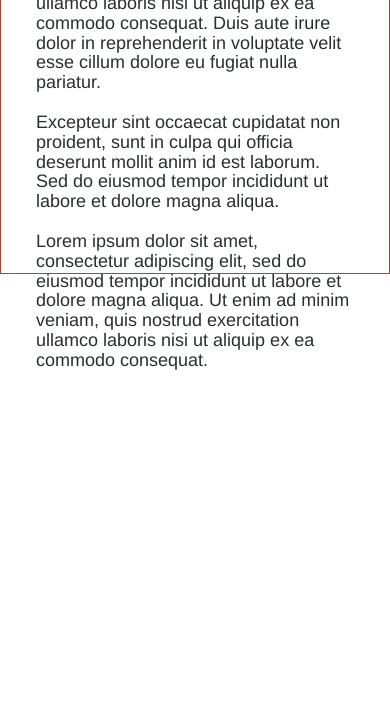
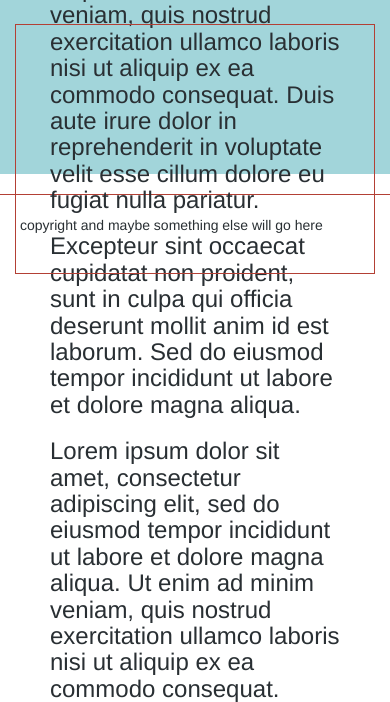
Before and after one commit to emilywatkins/music_teacher_site, a Rails app: page /about in a window 390 px wide. Shown: the part 1082-1784 px from the top of the page. Before the commit the page ends 1452 px from the top, so only its background shows below. Run offline with Rails 7, Linux system fonts and the light colour scheme; style sheets or scripts are compiled from the project's sources; some libraries are stand-ins or nearby versions.

Commit message:
update block styling on about page.

```diff
--- a/app/assets/stylesheets/about.scss
+++ b/app/assets/stylesheets/about.scss
@@ -1,10 +1,9 @@
 #about-body {
   height: 400px;
-  margin-bottom: 60px;
 }
 
 #about-header {
-  height: 400px;
+  height: 300px;
   padding: 100px;
   h1 {
   }
@@ -19,18 +18,32 @@
 // #d98dac pink
 
 #about-left {
+  height: 300px;
+}
+
+#about-center {
   background-image: url(asset_path('horowitz'));
   background-size: cover;
-  height: 400px;
+  height: 300px;
 }
 
 #about-right {
+  height: 300px;
+}
+
+#about-text {
+  height: 400px;
+  background-color: #a2d5da;
+  padding: 50px;
+  h3 {
+    color: #292f33;
+  }
+}
+
+#box-inside-1, #box-inside-2 {
   border: 1px solid #b34035;
-  height: 400px;
-  h4 {
-    color: #292f33;
-    margin: 20px;
-  }
+  margin-top: 25px;
+  height: 250px;
 }
 
 #about-footer {
--- a/app/assets/stylesheets/contact.scss
+++ b/app/assets/stylesheets/contact.scss
@@ -6,7 +6,7 @@
   }
 }
 
-#cb1-right {
+#cb1-right, #cb1-left {
   height: 300px;
   background-color: #a2d5da;
   h3 {
--- a/app/views/about/index.html.erb
+++ b/app/views/about/index.html.erb
@@ -2,16 +2,25 @@
   <div id="about-header">
     <h1>Short about featured statement</h1>
   </div>
-  <div class="container" id="about-container">
+  <div class="container">
     <div class="row" id="about-body">
-      <div class="col-md-6" id="about-left">
+      <div class="col-md-4" id="about-left">
+        <div id="box-inside-1">
+        </div>
       </div>
-      <div class="col-md-6" id="about-right">
-        <h4>Lorem ipsum dolor sit amet, consectetur adipiscing elit, sed do eiusmod tempor incididunt ut labore et dolore magna aliqua. Ut enim ad minim veniam, quis nostrud exercitation ullamco laboris nisi ut aliquip ex ea commodo consequat. Duis aute irure dolor in reprehenderit in voluptate velit esse cillum dolore eu fugiat nulla pariatur. </h4>
-        <h4>Excepteur sint occaecat cupidatat non proident, sunt in culpa qui officia deserunt mollit anim id est laborum. Sed do eiusmod tempor incididunt ut labore et dolore magna aliqua.</h4>
-        <h4>Lorem ipsum dolor sit amet, consectetur adipiscing elit, sed do eiusmod tempor incididunt ut labore et dolore magna aliqua. Ut enim ad minim veniam, quis nostrud exercitation ullamco laboris nisi ut aliquip ex ea commodo consequat.</h4>
+      <div class="col-md-4" id="about-center">
+      </div>
+      <div class="col-md-4" id="about-right">
+        <div id="box-inside-2">
+        </div>
       </div>
     </div>
+  </div>
+  <div class="container" id="about-text">
+    <h3>Lorem ipsum dolor sit amet, consectetur adipiscing elit, sed do eiusmod tempor incididunt ut labore et dolore magna aliqua. Ut enim ad minim veniam, quis nostrud exercitation ullamco laboris nisi ut aliquip ex ea commodo consequat. Duis aute irure dolor in reprehenderit in voluptate velit esse cillum dolore eu fugiat nulla pariatur. </h3>
+    <h3>Excepteur sint occaecat cupidatat non proident, sunt in culpa qui officia deserunt mollit anim id est laborum. Sed do eiusmod tempor incididunt ut labore et dolore magna aliqua.</h3>
+    <h3>Lorem ipsum dolor sit amet, consectetur adipiscing elit, sed do eiusmod tempor incididunt ut labore et dolore magna aliqua. Ut enim ad minim veniam, quis nostrud exercitation ullamco laboris nisi ut aliquip ex ea commodo consequat.</h3>
+
   </div>
 
   <div class="footer" id="about-footer">
```
